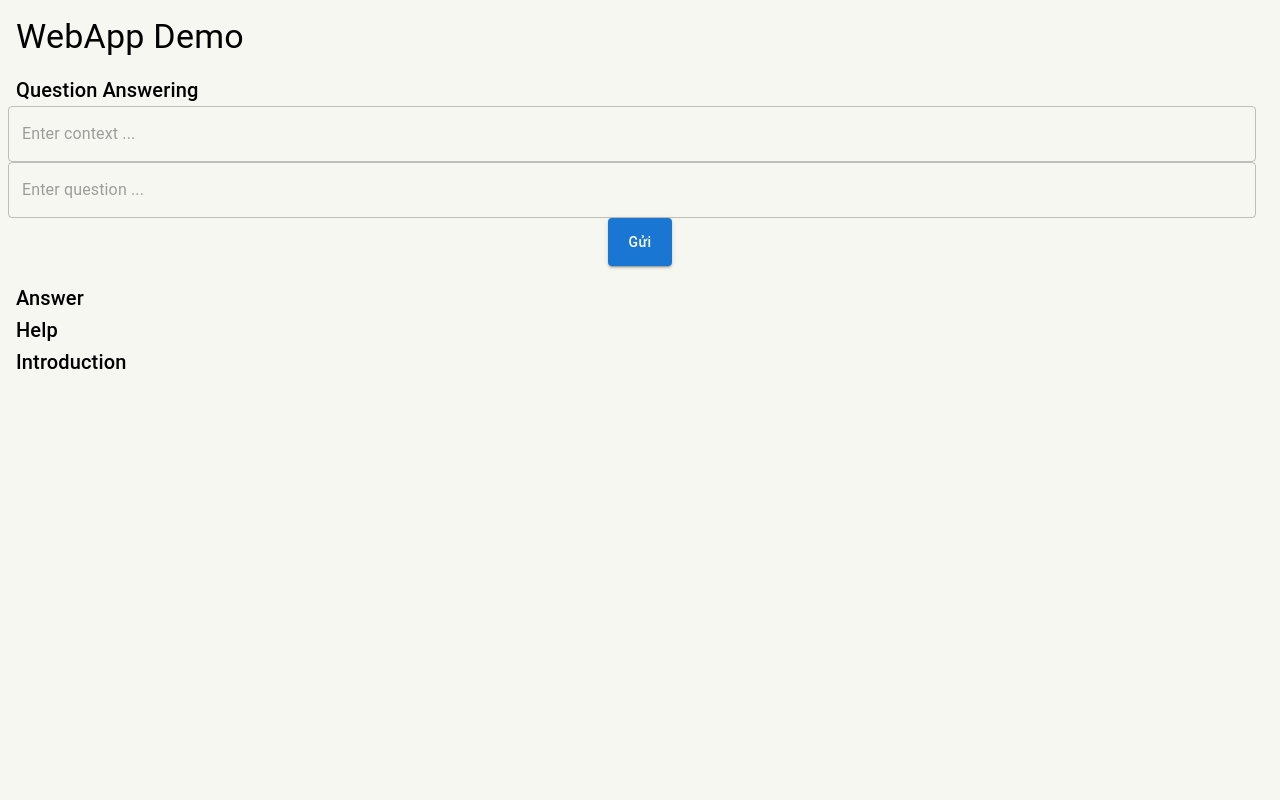
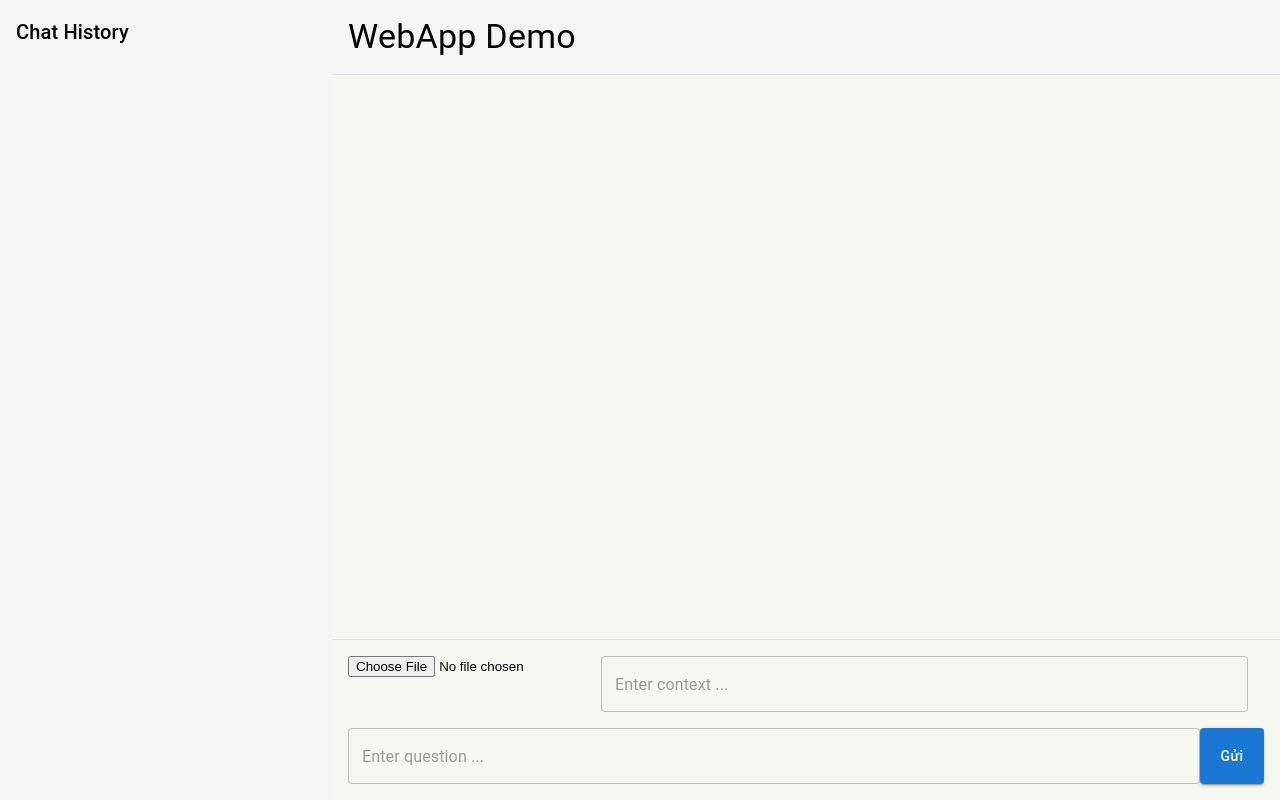
Before and after one commit to Phongle1311/Question_Answering, a React app in the folder frontend/: page / in a window 1280 px wide. Built offline with nearby package versions, Linux system fonts and the light colour scheme.

Commit message:
input file

```diff
--- a/frontend/src/pages/HomePage/HomePage.tsx
+++ b/frontend/src/pages/HomePage/HomePage.tsx
@@ -1,15 +1,16 @@
-import { Box, TextField, Typography } from '@mui/material'
+import React, { useState, useRef, useEffect } from 'react'
+import { Box, Typography, TextField, Paper } from '@mui/material'
 import axios from 'axios'
-import { useState } from 'react'
+import useAppSnackbar from '../../lib/hooks/useAppSnackBar'
 import LoadingButton from '../../lib/components/LoadingButton/LoadingButton'
-import useAppSnackbar from '../../lib/hooks/useAppSnackBar'
 
 const HomePage = () => {
   const [waiting, setWaiting] = useState(false)
   const [context, setContext] = useState('')
   const [question, setQuestion] = useState('')
-  const [answer, setAnswer] = useState('')
+  const [chatHistory, setChatHistory] = useState([])
   const { showSnackbarError } = useAppSnackbar()
+  const chatContainerRef = useRef(null)
 
   const handleContextChange = (event) => {
     setContext(event.target.value)
@@ -34,8 +35,17 @@ const HomePage = () => {
           }
         }
       )
-      setAnswer(response.data.answer)
-      // setAnswer(response.data.summary_text)
+      const answer = response.data.answer
+      const newChat = {
+        role: 'user',
+        content: question
+      }
+      const newAnswer = {
+        role: 'bot',
+        content: answer
+      }
+      setChatHistory((prevChatHistory) => [...prevChatHistory, newChat, newAnswer])
+      setQuestion('')
     } catch (error) {
       showSnackbarError(error)
     } finally {
@@ -43,33 +53,107 @@ const HomePage = () => {
     }
   }
 
+  const handleFileUpload = (event) => {
+    const file = event.target.files[0]
+
+    // Check if file size exceeds the limit (e.g., 5MB)
+    const fileSizeLimit = 5 * 1024 * 1024 // 5MB in bytes
+    if (file.size > fileSizeLimit) {
+      // Show an error message or notification to the user
+      console.log('File size exceeds the limit.')
+      return
+    }
+
+    const reader = new FileReader()
+    reader.readAsText(file)
+    reader.onload = () => {
+      setContext(reader.result.toString())
+    }
+    reader.onerror = () => {
+      console.log('Error on reading file: ', reader.error)
+    }
+  }
+
+  useEffect(() => {
+    // Auto scroll to bottom of chat container
+    if (chatContainerRef.current) {
+      chatContainerRef.current.scrollTop = chatContainerRef.current.scrollHeight
+    }
+  }, [chatHistory])
+
   return (
-    <Box sx={{ padding: '1rem' }}>
-      <header>
+    <Box sx={{ display: 'flex', height: '100vh' }}>
+      {/* Left Sidebar */}
+      <Box sx={{ flexBasis: '300px', backgroundColor: '#f5f5f5', padding: '1rem' }}>
+        <Typography variant='h6' sx={{ marginBottom: '1rem' }}>
+          Chat History
+        </Typography>
+        <Box sx={{ maxHeight: 'calc(100vh - 160px)', overflowY: 'auto' }}>
+          {chatHistory.map((chat, index) => (
+            <Box
+              key={index}
+              sx={{
+                marginBottom: '0.5rem',
+                backgroundColor: chat.role === 'user' ? '#e1f5fe' : '#f3e5f5',
+                padding: '0.5rem',
+                borderRadius: '8px'
+              }}
+            >
+              <Typography variant='subtitle1' sx={{ fontWeight: 'bold' }}>
+                {chat.role === 'user' ? 'User:' : 'Bot:'}
+              </Typography>
+              <Typography>{chat.content}</Typography>
+            </Box>
+          ))}
+        </Box>
+      </Box>
+
+      {/* Main Content */}
+      <Box sx={{ flex: 1, display: 'flex', flexDirection: 'column' }}>
+        {/* Header */}
         <Box
           sx={{
-            display: 'flex',
-            alignItems: 'center',
-            justifyContent: 'space-between',
-            marginBottom: '1rem'
+            backgroundColor: '#f5f5f5',
+            padding: '1rem',
+            borderBottom: '1px solid #e0e0e0',
+            flexShrink: 0
           }}
         >
           <Typography variant='h4'>WebApp Demo</Typography>
-          {/* Add navigation buttons or components here */}
         </Box>
-      </header>
 
-      <main>
-        <section>
-          <Typography variant='h6'>Question Answering</Typography>
+        {/* Chat Container */}
+        <Box sx={{ flex: 1, padding: '1rem', overflowY: 'auto' }} ref={chatContainerRef}>
+          {chatHistory.map((chat, index) => (
             <Box
+              key={index}
               sx={{
                 display: 'flex',
-              flexDirection: 'column',
-              alignItems: 'center',
-              marginBottom: '1rem'
+                flexDirection: chat.role === 'user' ? 'row-reverse' : 'row',
+                marginBottom: '1rem',
+                alignItems: 'flex-start'
               }}
             >
+              <Box sx={{ marginRight: chat.role === 'user' ? '0' : '1rem' }}>
+                <Paper
+                  elevation={2}
+                  sx={{
+                    backgroundColor: chat.role === 'user' ? '#e1f5fe' : '#f3e5f5',
+                    padding: '0.5rem',
+                    borderRadius: '8px'
+                  }}
+                >
+                  <Typography>{chat.content}</Typography>
+                </Paper>
+              </Box>
+            </Box>
+          ))}
+        </Box>
+
+        {/* Footer */}
+        <Box sx={{ padding: '1rem', borderTop: '1px solid #e0e0e0', flexShrink: 0 }}>
+          <Box sx={{ display: 'flex' }}>
+            <input type='file' onChange={handleFileUpload} accept='.txt' />
             <TextField
               fullWidth
               multiline
@@ -77,45 +161,24 @@ const HomePage = () => {
               onChange={handleContextChange}
               placeholder='Enter context ...'
               variant='outlined'
-              sx={{
-                marginRight: '1rem'
-              }}
+              sx={{ marginRight: '1rem' }}
             />
+          </Box>
 
+          <Box sx={{ display: 'flex', marginTop: '1rem' }}>
             <TextField
               fullWidth
               value={question}
               onChange={handleQuestionChange}
               placeholder='Enter question ...'
               variant='outlined'
-              sx={{
-                marginRight: '1rem'
-              }}
             />
-
             <LoadingButton loading={waiting} color='primary' variant='contained' onClick={handleAnswering}>
               Gửi
             </LoadingButton>
           </Box>
-
-          <Box>
-            <Typography variant='h6'>Answer</Typography>
-            <Typography>{answer}</Typography>
         </Box>
-        </section>
-
-        <section>
-          <Typography variant='h6'>Help</Typography>
-          {/* Add help content here */}
-        </section>
-
-        <section>
-          <Typography variant='h6'>Introduction</Typography>
-          {/* Add introduction content here */}
-        </section>
-      </main>
-
-      <footer>{/* Add footer content here */}</footer>
+      </Box>
     </Box>
   )
 }
```
Lines whose indentation alone changed are shown as unchanged.
